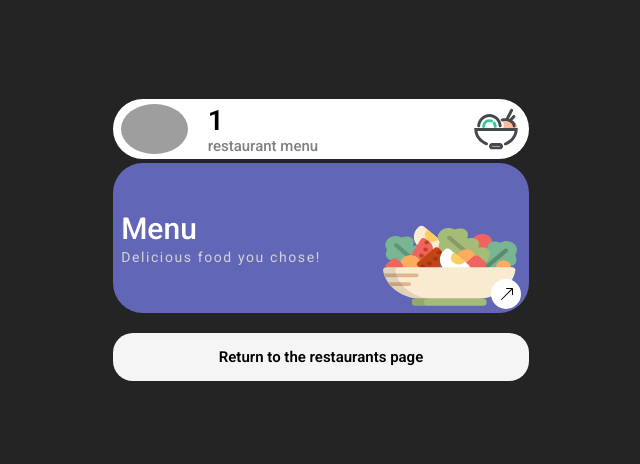
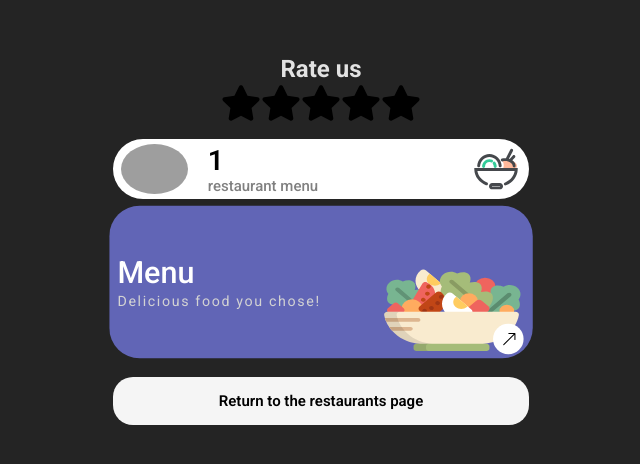
Before and after one commit to khalilovmusa/Menu_project, a React (Vite) app: page /1/1 in a window 1280 px wide. Shown: the part 160-624 px from the top of the page, without its empty margins (319-959 px from the left). Built offline with nearby package versions, Linux system fonts and the light colour scheme; grey boxes are pictures that could not be loaded.

Commit message:
Stars added to the restaurant menu page and corrections made

```diff
--- a/package.json
+++ b/package.json
@@ -18,6 +18,7 @@
     "axios": "^1.9.0",
     "react": "^19.1.0",
     "react-dom": "^19.1.0",
+    "react-icons": "^5.5.0",
     "react-redux": "^9.2.0",
     "react-router": "^7.6.0",
     "react-router-dom": "^7.6.0"
--- /dev/null
+++ b/src/components/molecules/StarRating/StarRating.module.css
@@ -0,0 +1,16 @@
+.stars_wrapper{
+   margin-bottom: 3%;
+}
+
+.stars_header{
+   display: flex;
+   justify-content: center;
+}
+
+.active {
+   color: #fff700
+}
+
+.inactive {
+   color: #000
+}
--- /dev/null
+++ b/src/components/molecules/StarRating/StarRating.tsx
@@ -0,0 +1,50 @@
+import { useState, type FC } from 'react'
+import { FaStar } from 'react-icons/fa'
+
+import styles from './StarRating.module.css'
+
+interface StarRatingProps {
+   amountOfStars?: number
+}
+
+const StarRating: FC<StarRatingProps> = ({ amountOfStars = 5 }) => {
+   const [rating, setRating] = useState(0)
+   const [hover, setHover] = useState(0)
+
+   const handleClick = (getCurrentIndex: number): void => {
+      setRating(getCurrentIndex)
+   }
+
+   const handleMouseEnter = (getCurrentIndex: number): void => {
+      setHover(getCurrentIndex)
+   }
+
+   const handleMouseLeave = (): void => {
+      setHover(rating)
+   }
+
+   return (
+      <div className={styles.stars_wrapper}>
+         <h2 className={styles.stars_header}>Rate us</h2>
+         {[...Array(amountOfStars)].map((_, index) => {
+            index += 1
+            return (
+               <FaStar
+                  className={
+                     index <= (hover || rating)
+                        ? styles.active
+                        : styles.inactive
+                  }
+                  key={index}
+                  size={40}
+                  onClick={() => handleClick(index)}
+                  onMouseEnter={() => handleMouseEnter(index)}
+                  onMouseLeave={() => handleMouseLeave()}
+               />
+            )
+         })}
+      </div>
+   )
+}
+
+export default StarRating
--- a/src/components/organisms/MenuCart/MenuCart.module.css
+++ b/src/components/organisms/MenuCart/MenuCart.module.css
@@ -12,7 +12,7 @@
 
     border-radius: 30px;
     padding: 10px 8px;
-    margin-top: 1%;
+    margin-top: 2%;
 }
 
 .menu_text{
@@ -60,3 +60,21 @@
     right: 2%;
     bottom: 3%;
 }
+
+
+@keyframes heartbeat {
+  0%, 100% {
+    transform: scale(1);
+  }
+  14%, 42% {
+    transform: scale(1.05);
+  }
+  28%, 70% {
+    transform: scale(1);
+  }
+}
+
+.menu_cart_wrapper {
+  animation: heartbeat 2.5s infinite;
+  transform-origin: center center;
+}
--- a/src/components/organisms/MenuInfo/MenuInfo.module.css
+++ b/src/components/organisms/MenuInfo/MenuInfo.module.css
@@ -1,5 +1,5 @@
 .menu_wrapper{
-    overflow: hidden;
+   /* overflow: hidden; */
     display: flex;
     flex-direction: column;
     width: 100%;
--- a/src/components/organisms/MenuInfo/MenuInfo.tsx
+++ b/src/components/organisms/MenuInfo/MenuInfo.tsx
@@ -8,6 +8,7 @@ import foodLogo from '@assets/FoodLogo.svg'
 import btnArrow from '@assets/arrow-up-right.svg'
 import type { AppDispatch, RootState } from '@store/store'
 import { selectById } from '@store/slices/restaurantsSlice'
+import StarRating from '@components/molecules/StarRating/StarRating'
 
 import MenuHeader from '../MenuHeader/MenuHeader'
 import MenuCart from '../MenuCart/MenuCart'
@@ -29,6 +30,7 @@ const MenuInfo: FC = () => {
    }, [id, dispatch])
    return (
       <div className={styles.menu_wrapper}>
+         <StarRating />
          <div>
             <MenuHeader
                companyLogo={selectedRestaurant?.bannerImg ?? companyLogo}
```
Also changed, not shown: 1 other file (tests, documents, lock files or other folders).
